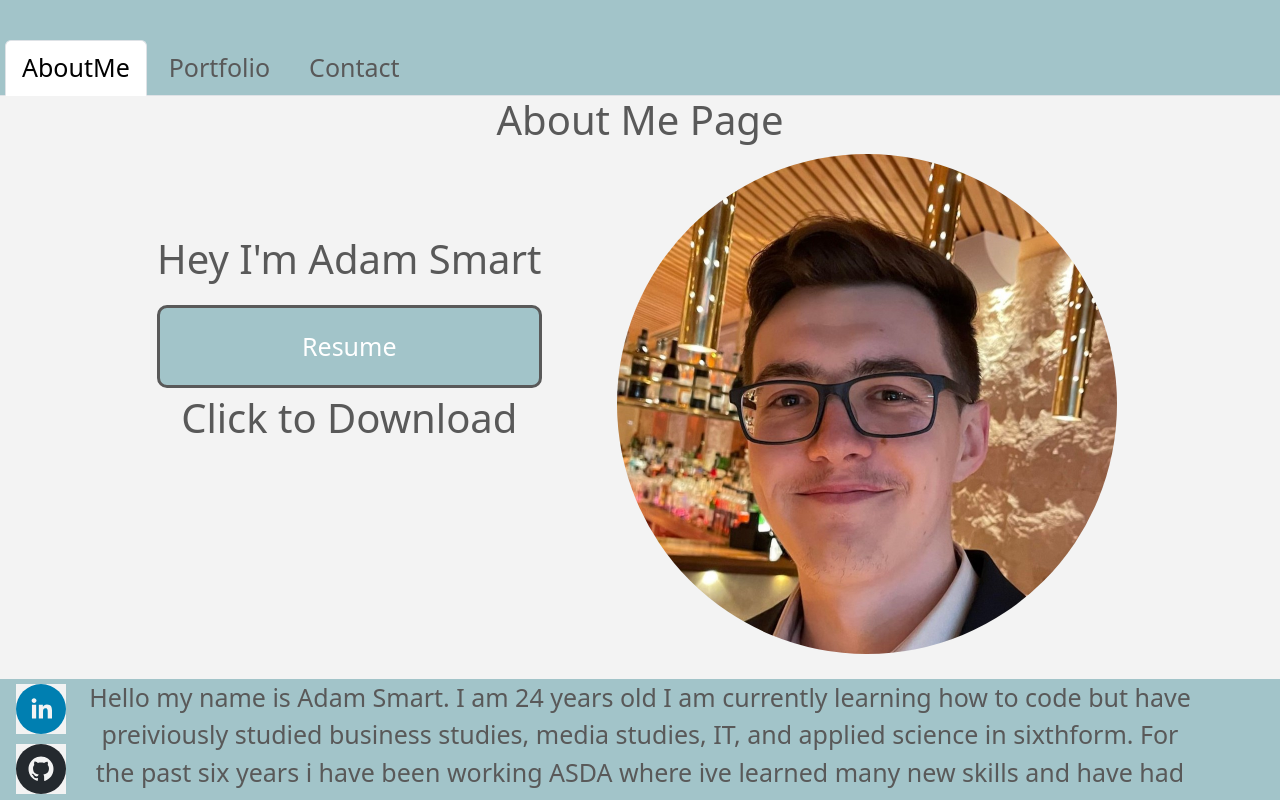
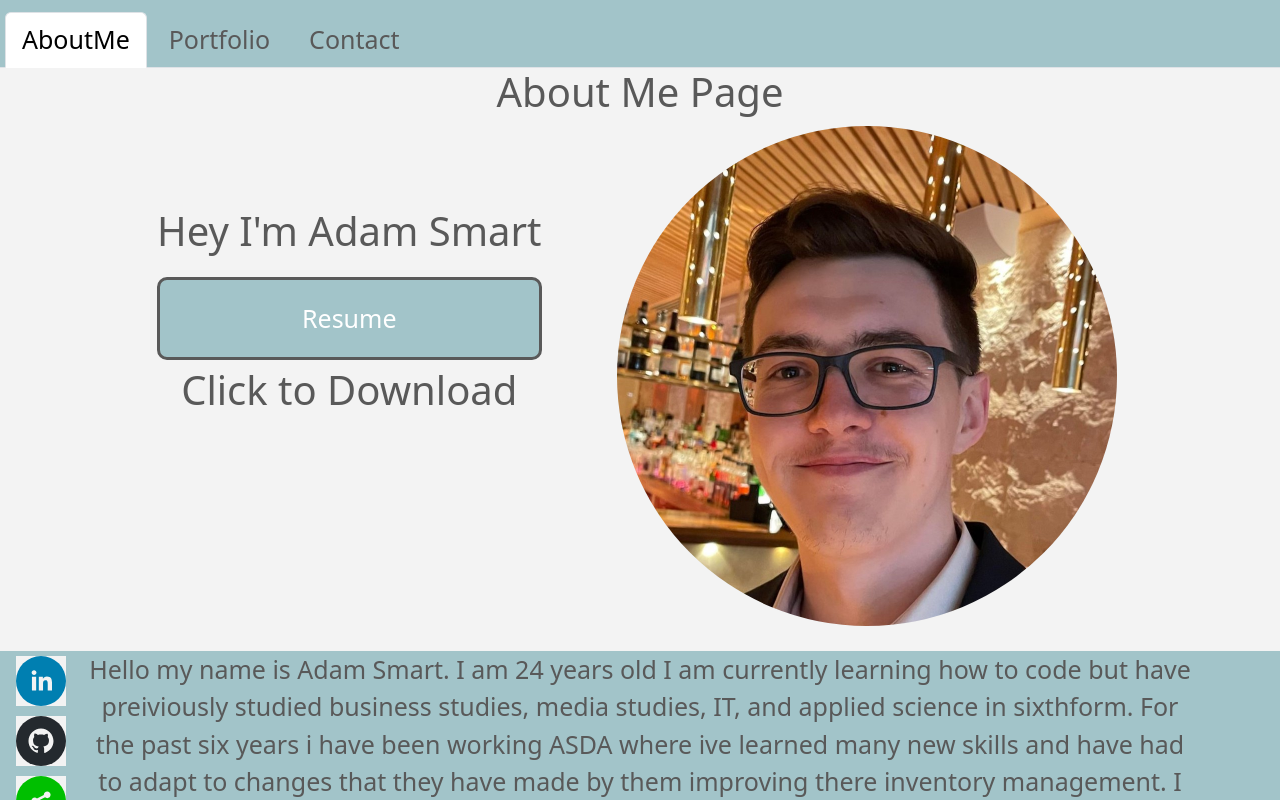
Before and after one commit to Adam-Smart/react-app-portfolio, a React (Create React App) app: page / in a window 1280 px wide. Shown: the top 800 px of the page. Built offline with nearby package versions, Linux system fonts and the light colour scheme.

Commit message:
Now fits page when it can

```diff
--- a/src/index.css
+++ b/src/index.css
@@ -1,3 +1,4 @@
+html{background-color: #A2C4C9;}
 body {
   margin: 0;
   font-family: -apple-system, BlinkMacSystemFont, 'Segoe UI', 'Roboto', 'Oxygen',
@@ -86,8 +87,9 @@ div{
     text-align: center;
   }
 
-  .App-header {
-    min-height: 5vh;
+  header {
+    height: 12px;
+    max-height: 20%;
     justify-content: center;
     background: #A2C4C9;
 
```
